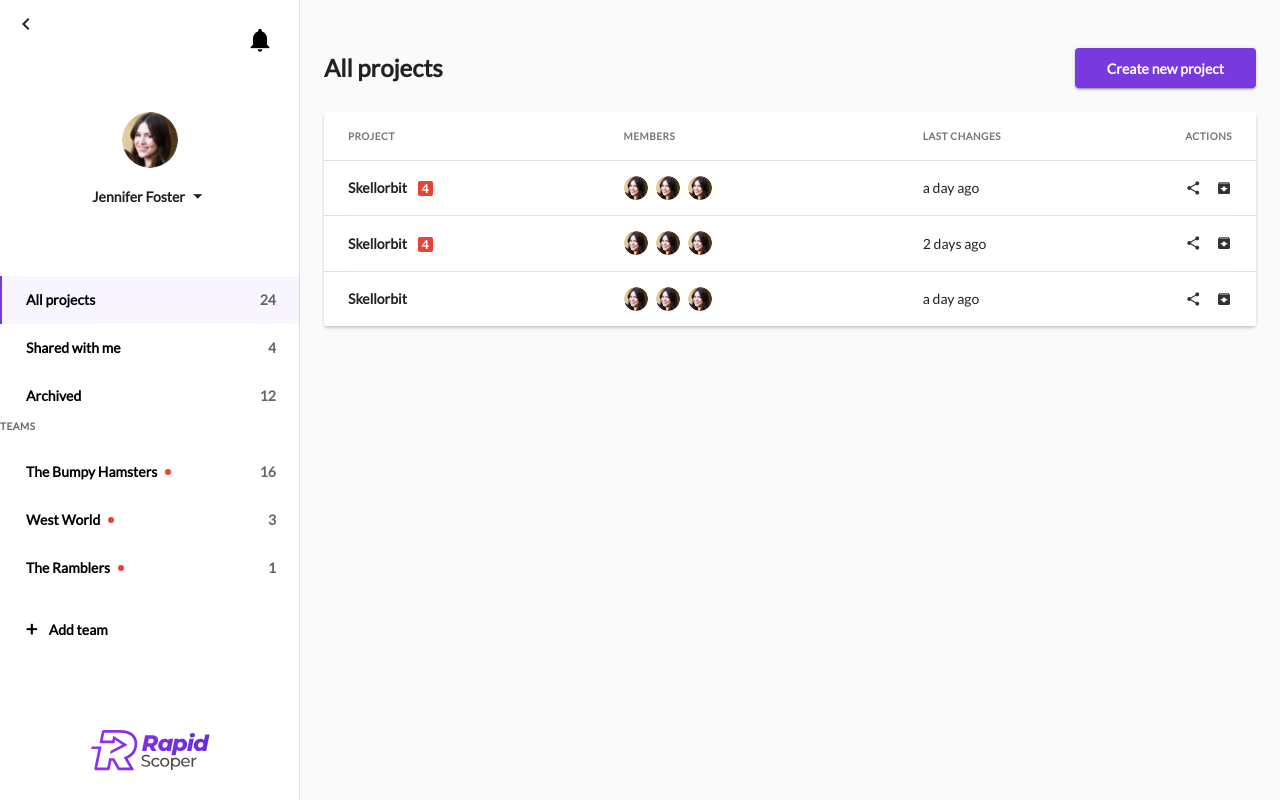
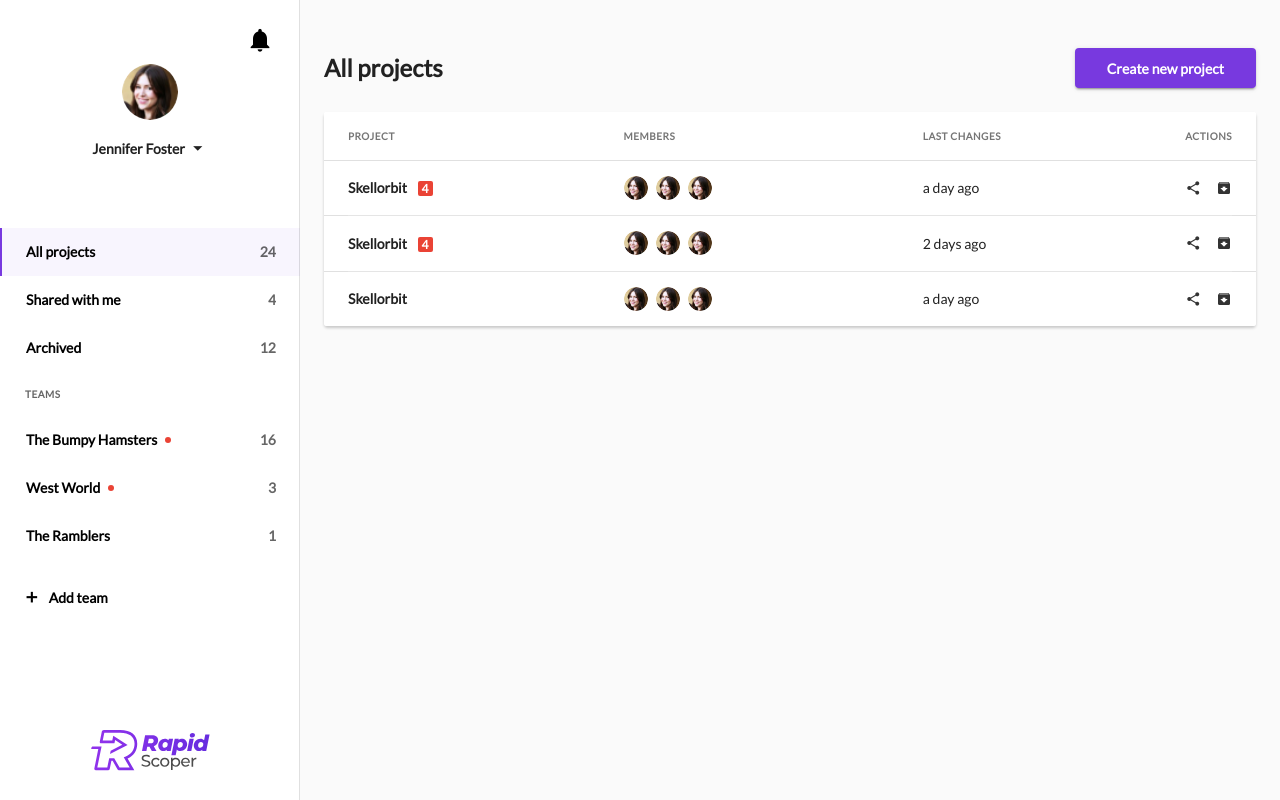
Before and after one commit to Mozzler/rapidscoper-frontend, a Vue app: page /dashboard/all-projects in a window 1280 px wide. Built offline with nearby package versions, Linux system fonts and the light colour scheme; sample sign-in values are in the browser's storage; what vue-google-oauth2 would draw is missing.

Commit message:
add common components for navigation lists

```diff
--- a/src/assets/scss/_navigation.scss
+++ b/src/assets/scss/_navigation.scss
@@ -1,5 +1,11 @@
+.dashboard-sidebar {
+  width: 272px;
+}
+
 .sidebar {
-  width: 272px;
+  .navigation__title {
+    padding: 8px 0 8px 25px;
+  }
 
   .v-list__tile {
     color: $black !important;
--- a/src/assets/scss/containers/_stories.scss
+++ b/src/assets/scss/containers/_stories.scss
@@ -25,7 +25,7 @@
     .content {
       padding: 48px;
       background-color: $white;
-      box-shadow: 0px 2px 5px rgba(0, 0, 0, 0.2);
+      box-shadow: 0 2px 5px rgba(0, 0, 0, 0.2);
       width: 100%;
       margin: 24px 10% 0 10%;
     }
@@ -39,12 +39,12 @@
   .tool-section {
     grid-area: tool-section;
     box-shadow: -1px 0px 1px rgba(0, 0, 0, 0.1);
+    padding: 0 24px;
   }
 
   .story-section, .tool-section {
     background-color: $white;
     z-index: 2;
-    padding: 0 24px;
   }
 }
 
--- a/src/components/pages/dashboard/Home.vue
+++ b/src/components/pages/dashboard/Home.vue
@@ -1,6 +1,6 @@
 <template>
   <v-layout align-start justify-start row fill-height>
-    <sidebar />
+    <sidebar class="dashboard-sidebar" />
     <v-flex align-self-baseline class="dashboard-content">
       <dashboard-content v-if="route === 'dashboard'" />
       <team-content v-else-if="route === 'team'" />
--- a/src/components/particles/forms/StoryItem.vue
+++ b/src/components/particles/forms/StoryItem.vue
@@ -7,7 +7,6 @@
         {{ story.description }}
       </div>
       <div class="mt-4">user stories</div>
-
       <div class="user-story">
         <div v-for="item in story.list" contenteditable
              :class="`mt-3 user-story__item user-story__item--${item.level}`"
--- a/src/components/particles/lists/SidebarList.vue
+++ b/src/components/particles/lists/SidebarList.vue
@@ -1,10 +1,14 @@
 <template>
   <div>
+    <div v-if="title" class="navigation__title"
+         @click="() => $emit('menu')">
+      {{ title }}
+    </div>
     <v-list>
       <v-list-tile
         v-for="(item, key) in list"  :key="key" class="sidebar__item"
-        :class="{'sidebar__item--active': itemToParam(active) === itemToParam(item.title) }"
-        @click="() => $emit('update-item', item.title)">
+        :class="{'sidebar__item--active ': active === itemToParam(item.title) }"
+        @click="() => $emit('go', itemToParam(item.title))">
         <v-list-tile-content>
           <v-list-tile-title>
             <v-layout align-center justify-space-between row fill-height>
@@ -18,16 +22,14 @@
           </v-list-tile-title>
         </v-list-tile-content>
       </v-list-tile>
-      <div @click="() => $emit('menu')" class="navigation__title"
-           :class="{ 'text-primary': minified }">
-        {{ title }}
-      </div>
     </v-list>
-    <div class="sidebar-add" @click="() => $emit('add')" v-if="add">
-      <v-icon>add</v-icon>
-      <span v-if="!minified">
-          {{ add }}
-        </span>
+    <div v-if="btn"
+      class="sidebar-add"
+      @click="() => $emit('add')">
+      <v-icon> add </v-icon>
+      <span>
+        {{ btn }}
+      </span>
     </div>
   </div>
 </template>
@@ -55,14 +57,6 @@ export default {
     btn: {
       type: String
     },
-    minified: {
-      type: Boolean,
-      default: false
-    },
-    add: {
-      type: String,
-      default: null
-    },
   }
 };
 </script>
--- a/src/components/particles/navigation/Sidebar.vue
+++ b/src/components/particles/navigation/Sidebar.vue
@@ -1,16 +1,11 @@
 <template>
   <v-navigation-drawer
     v-model="drawer"
-    :mini-variant="minified"
     permanent clipped fixed
     class="sidebar"
     app>
 
-    <v-btn icon @click.stop="updateState">
-      <v-icon v-if="!minified">chevron_left</v-icon>
-      <v-icon v-else>chevron_right</v-icon>
-    </v-btn>
-    <div class="sidebar-header" v-if="!minified">
+    <div class="sidebar-header">
       <v-icon class="sidebar-notification">notifications</v-icon>
       <div class="sidebar-header__img">
         <img src="@/assets/img/user.png"/>
@@ -18,39 +13,29 @@
       <div class="text-bold">
         Jennifer Foster
         <span class="menu-bottom">
-          <dropdown :list="settings"
+          <dropdown
+            :list="settings"
             @update="value => handleDropdown(value)" />
         </span>
       </div>
     </div>
 
     <div class="sidebar-scroll">
-      <sidebar-list :list="items" :active="$route.params.name" :minified="minified"
-        title="Teams"  btn="Teams"
-        @update-item="item => goTo(item.title, 'dashboard')"
-        @add="() => teamMenu = !teamMenu" />
+      <sidebar-list
+        :list="items"
+        :active="$route.params.name"
+        @go="value => goTo(`/dashboard/${value}`)" />
 
-      <absolute-menu v-if="minified"
-                     :x="22" :y="230" :visible="teamMenu">
-        <template #content>
-          <sidebar-list :list="items" :active="$route.params.name" :minified="minified"
-                        title="Teams"  btn="Teams"
-                        @update-item="item => goTo(item.title, 'dashboard')"
-                        @add="() => teamMenu = !teamMenu" />
-        </template>
-      </absolute-menu>
-
-      <team-list v-else />
-
-      <div class="sidebar-add" @click="showAddTeamModal">
-        <v-icon>add</v-icon>
-        <span v-if="!minified">
-          Add team
-        </span>
-      </div>
+      <sidebar-list
+        title="Teams"
+        btn="Add team"
+        :list="teams"
+        :active="$route.params.name"
+        @add="showAddTeamModal"
+        @go="value => goTo(`/team/${value}`)" />
     </div>
 
-    <div class="sidebar-footer" v-if="!minified">
+    <div class="sidebar-footer">
       <logo-rapid-scope />
     </div>
 
@@ -61,8 +46,6 @@
 <script>
 import LogoRapidScope from '../icons/LogoRapidScope';
 import Navigation from '@/mixins/navigation';
-  import TeamList from "../lists/TeamList";
-  import AbsoluteMenu from "../menus/AbsoluteMenu";
 import AddTeamModal from "@/components/particles/modals/AddTeam";
 import Dropdown from "../menus/Dropdown";
 import SidebarList from "../lists/SidebarList";
@@ -71,8 +54,6 @@
   name: 'Sidebar',
   components: {
     SidebarList,
-      AbsoluteMenu,
-      TeamList,
     LogoRapidScope,
     AddTeamModal,
     Dropdown
@@ -103,30 +84,30 @@
           number: 12,
           icon: 'archive'
         }
+      ],
+      teams: [
+        {
+          title: 'The Bumpy Hamsters',
+          number: 16,
+          marker: true
+        },
+        {
+          title: 'West World',
+          number: 3,
+          marker: true
+        },
+        {
+          title: 'The Ramblers',
+          number: 1
+        }
       ]
     };
   },
-    computed: {
-      minified () {
-        return this.$store.state.auth.minified;
-      },
-      team () {
-        return this.$route.params.section === 'team';
-      }
-    },
   methods: {
-      showAddTeamModal() {
+    showAddTeamModal () {
       this.$root.$emit('add-team');
     },
-      updateState () {
-        new Promise(resolve => {
-          this.teamMenu = false;
-          resolve();
-        }).then(() => {
-          this.$store.commit('updateSidebarState', !this.minified);
-        });
-      },
-      handleDropdown(value) {
+    handleDropdown (value) {
       switch (value) {
         case 'Log out':
           this.$store.dispatch('AUTH_LOGOUT')
@@ -134,7 +115,7 @@
               this.$router.push('/signup');
             });
       }
-      },
+    }
   }
 };
 </script>
--- a/src/components/particles/navigation/StorySection.vue
+++ b/src/components/particles/navigation/StorySection.vue
@@ -1,35 +1,58 @@
 <template>
-  <div class="story-section pt-4">
-    <div class="navigation__title">
-      user story sections
-    </div>
-    <v-list>
-      <v-list-tile v-for="(item, key) in items" :key="key" class="sidebar__item">
-        <v-list-tile-content>
-          <v-list-tile-title>
-            <v-layout align-center justify-space-between row fill-height>
-              <span>{{ item }}</span>
-            </v-layout>
-          </v-list-tile-title>
-        </v-list-tile-content>
-      </v-list-tile>
-    </v-list>
+  <div class="sidebar story-section pt-4">
+    <sidebar-list
+      title="user story sections"
+      btn="Add section"
+      :list="items"
+      :active="$route.params.section ? $route.params.section : items[0].title"
+      @go="value => goTo(value)"
+      @add="addSection" />
   </div>
 </template>
 
 <script>
+import SidebarList from "../lists/SidebarList";
+import Navigation from '@/mixins/navigation';
+
 export default {
   name: "StorySection",
-  data() {
+  components: {
+    SidebarList,
+  },
+  mixins: [
+    Navigation
+  ],
+  data () {
     return {
       items: [
-        'Mobile Sign Up', 'Login', 'Send Message'
+        {
+          title: 'Mobile Sign Up'
+        },
+        {
+          title: 'Login'
+        },
+        {
+          title: 'Send Message'
+        },
       ]
     }
-  }
+  },
+  beforeMount () {
+
+  },
+  methods: {
+    addSection () {
+
+    },
+    goTo (value) {
+      this.$router.push({
+        name: 'stories',
+        params: {
+          name: this.$route.params.name,
+          section: value
+        }
+      });
+    }
+  },
 }
 </script>
-
-<style scoped>
-
-</style>
--- a/src/mixins/navigation.js
+++ b/src/mixins/navigation.js
@@ -1,7 +1,7 @@
 export default {
   methods: {
     toTitle (str) {
-      if(str) {
+      if (str) {
         let parts = str.split('-');
 
         parts.forEach((item, index) => {
@@ -14,14 +14,8 @@ export default {
     itemToParam (str) {
       return str.toLowerCase().replace(/ /g, '-');
     },
-    goTo (item, name) {
-      this.$router.push({
-        name: 'dashboard',
-        params: {
-          name: this.itemToParam(item),
-          section: name
-        }
-      });
-    },
+    goTo (path) {
+      this.$router.push(path);
+    }
   }
 };
--- a/src/routes/dashboard.js
+++ b/src/routes/dashboard.js
@@ -2,6 +2,14 @@ import Home from '@/components/pages/dashboard/Home';
 import UserStories from '@/components/pages/user-stories/UserStories';
 
 export default [
+  {
+    path: '/projects/:name/user-story/:section',
+    name: 'stories',
+    component: UserStories,
+    meta: {
+      requiresAuth: true
+    }
+  },
   {
     path: '/projects/:name',
     name: 'projects',
```
Lines whose indentation alone changed are shown as unchanged.
